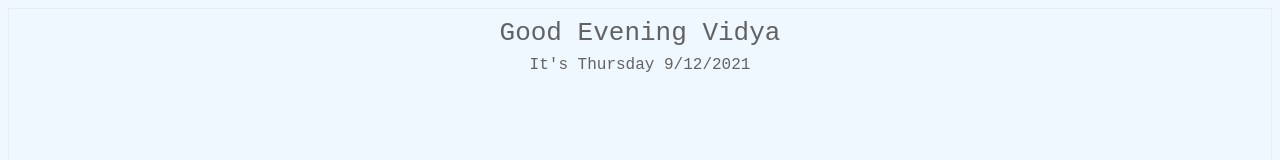
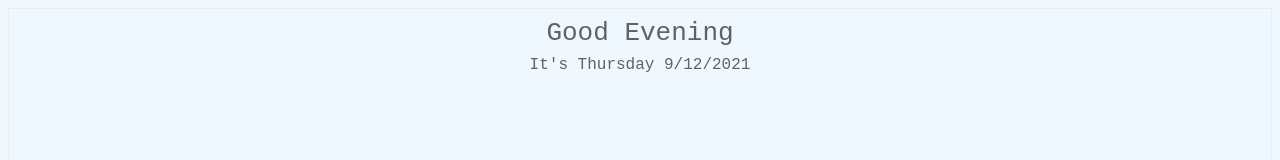
Before and after one commit to sr2n2/notionhtml, a plain HTML site: page hello.html in a window 1280 px wide. Shown: the top 160 px of the page. Drawn offline with Linux system fonts and the light colour scheme.

Commit message:
Update hello.html

```diff
--- a/hello.html
+++ b/hello.html
@@ -52,6 +52,6 @@ body{
         greet = 'Good Evening  ';
 
     document.getElementById('lbl').innerHTML =
-        greet+= "Vidya " +`<div id="date"> It's ${date}</div>`;
+        greet+=`<div id="date"> It's ${date}</div>`;
 </script>
 </html>
```
